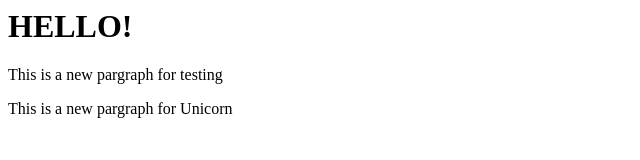
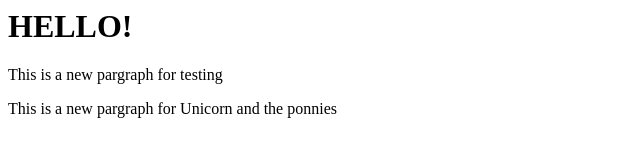
Before and after one commit to Isma-LB/HubTest, a plain HTML site: page index.html in a window 1280 px wide. Shown: the whole page, without its empty margins (0-640 px from the left). Drawn offline with Linux system fonts and the light colour scheme.

Commit message:
Add a Ponni

```diff
--- a/index.html
+++ b/index.html
@@ -1,3 +1,3 @@
 <h1> HELLO! </h1>
 <p>This is a new pargraph for testing</p>
-<p>This is a new pargraph for Unicorn</p>
+<p>This is a new pargraph for Unicorn and the ponnies</p>
```
